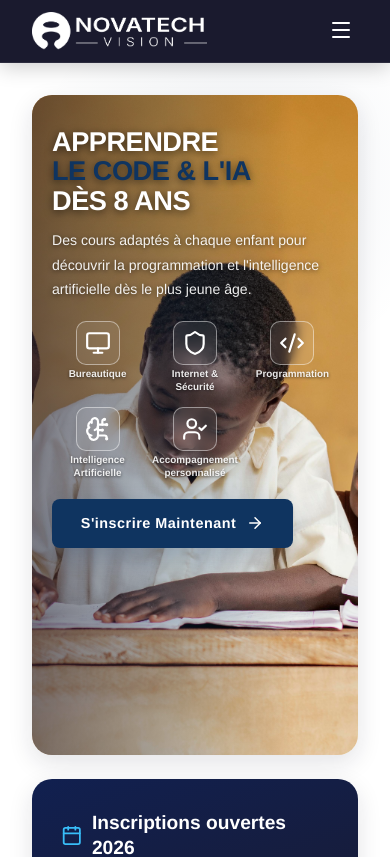
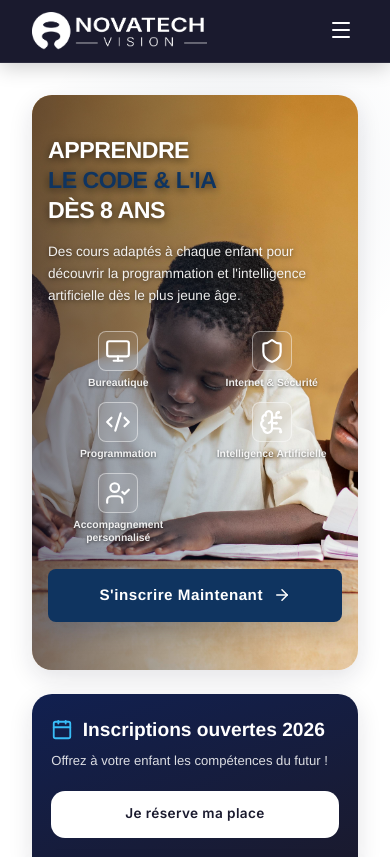
Before and after one commit to novaghislain/projetnovatech, a React (Vite) app in the folder frontend/: page / in a window 390 px wide. Shown: the top 857 px of the page. Built offline with nearby package versions, Linux system fonts and the light colour scheme; no server answers.

Commit message:
style: optimize mobile responsive layout for hero section and formation cards

```diff
--- a/frontend/src/pages/Home.css
+++ b/frontend/src/pages/Home.css
@@ -1311,18 +1311,29 @@
 }
 
 @media (max-width: 640px) {
+  .hero-main {
+    min-height: auto; /* Permet au bloc de s'adapter au contenu */
+  }
+
+  .hero-bg-img {
+    object-position: center center;
+  }
+
   .hero-text-block {
-    padding: 2rem 1.25rem;
+    padding: 3rem 1.25rem 4rem 1.25rem;
+    height: auto;
   }
 
   .hero-text-block h1 {
-    font-size: 1.7rem;
-    margin-bottom: 0.8rem;
+    font-size: 1.6rem;
+    line-height: 1.3;
+    margin-bottom: 1rem;
   }
 
   .hero-text-block p {
-    font-size: 0.88rem;
-    margin-bottom: 1.2rem;
+    font-size: 0.9rem;
+    margin-bottom: 1.5rem;
+    line-height: 1.6;
   }
 
   .hero-sidebar {
@@ -1343,7 +1354,11 @@
   }
 
   .formation-card-img {
-    height: 280px; /* Agrandir l'image sur mobile */
+    height: 240px; /* Légèrement plus petit pour éviter qu'il prenne tout l'écran */
+  }
+
+  .formation-card-img img {
+    object-position: center center;
   }
 
   .key-figures-grid {
@@ -1351,35 +1366,66 @@
   }
 
   .hero-programs {
-    display: grid;
-    grid-template-columns: repeat(3, 1fr);
-    gap: 0.8rem 0.4rem;
-    justify-items: center;
-    margin-bottom: 1.2rem;
+    display: flex;
+    flex-wrap: wrap;
+    justify-content: center;
+    gap: 1rem 0.5rem;
+    margin-bottom: 1.5rem;
   }
 
   .hero-program-icon {
-    width: 44px;
-    height: 44px;
-    border-radius: 10px;
+    width: 40px;
+    height: 40px;
+    border-radius: 8px;
   }
 
   .hero-program-item {
-    max-width: 85px;
-    gap: 0.2rem;
+    max-width: 80px;
+    gap: 0.3rem;
   }
 
   .hero-program-item span {
-    font-size: 0.62rem;
+    font-size: 0.65rem;
   }
 
   .hero-cta-btn {
-    padding: 0.8rem 1.8rem;
-    font-size: 0.9rem;
+    padding: 0.9rem 1.5rem;
+    font-size: 0.95rem;
+    width: 100%; /* Bouton pleine largeur sur mobile */
+    justify-content: center;
   }
 
   .section-title {
     font-size: 1.85rem;
+  }
+}
+
+/* Très petits écrans (iPhone SE, etc.) */
+@media (max-width: 480px) {
+  .hero-text-block {
+    padding: 2.5rem 1rem 3rem 1rem;
+  }
+
+  .hero-text-block h1 {
+    font-size: 1.45rem;
+  }
+
+  .hero-text-block p {
+    font-size: 0.85rem;
+  }
+
+  .hero-programs {
+    grid-template-columns: repeat(2, 1fr);
+    display: grid;
+    gap: 0.8rem;
+  }
+
+  .hero-program-item {
+    max-width: 100%;
+  }
+
+  .sidebar-card {
+    padding: 1.5rem 1.2rem;
   }
 }
 
```
